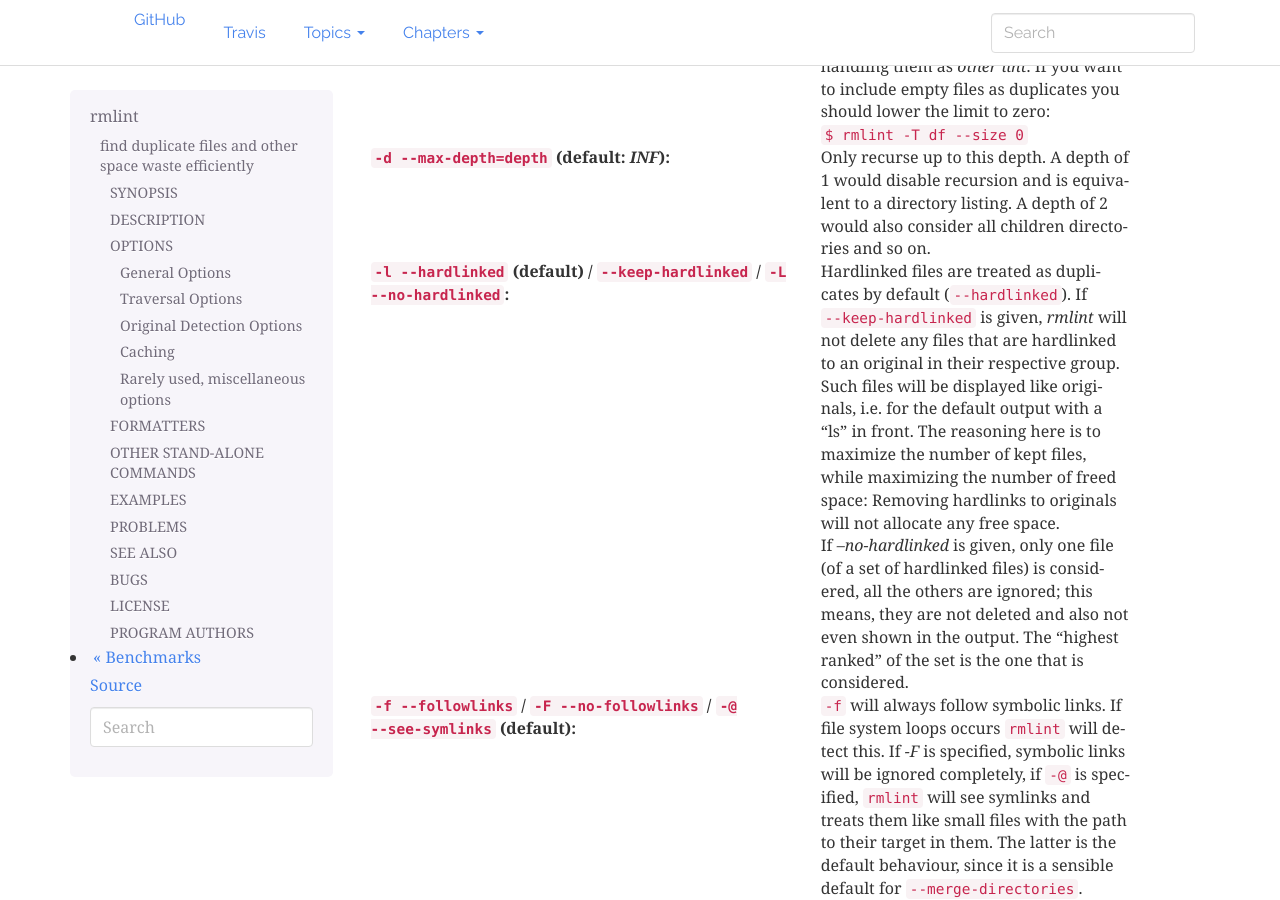
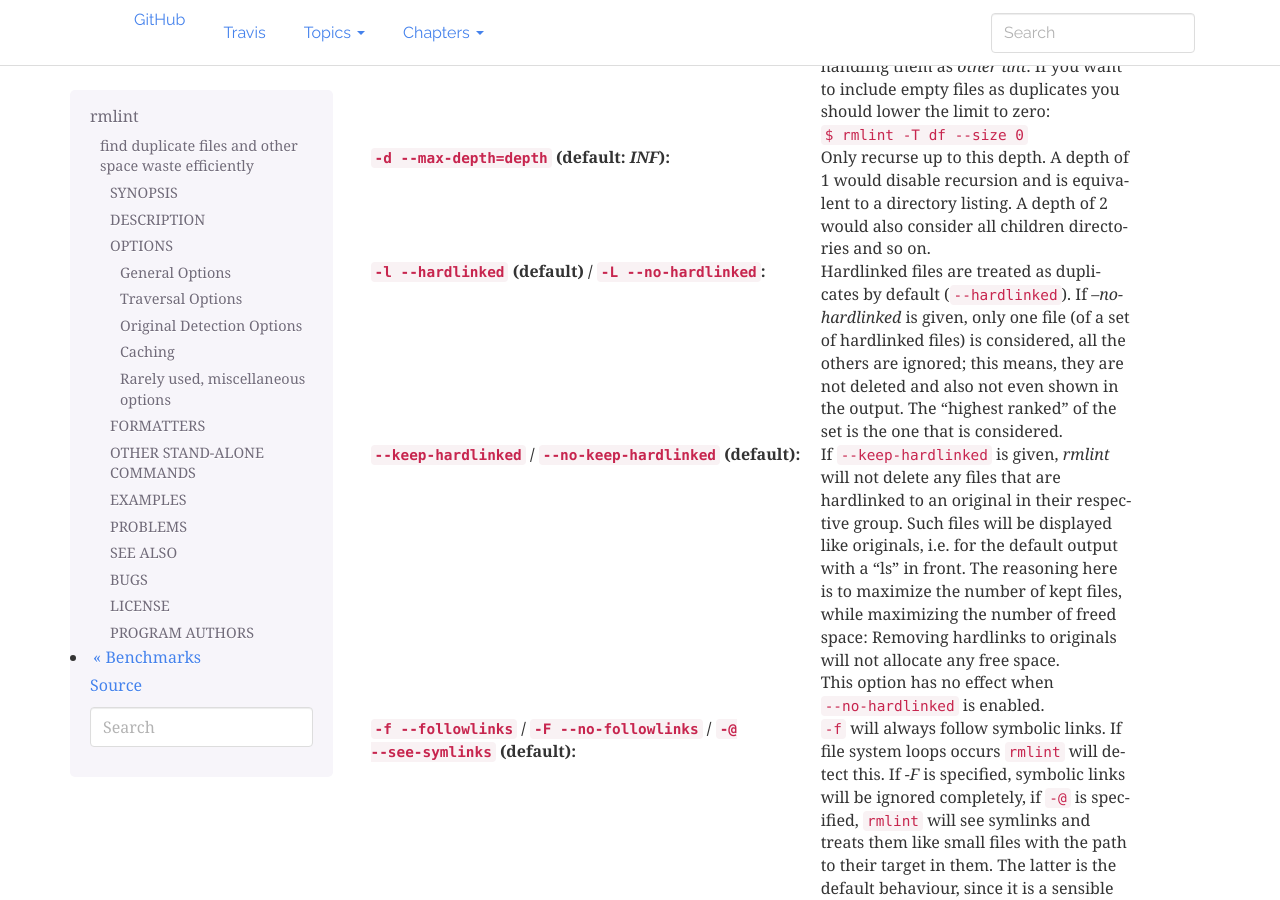
Before and after one commit to sahib/rmlint, a Sphinx documentation site: the page built from docs/rmlint.1.rst, in a window 1280 px wide and 900 px high, scrolled down 4634 px. Built offline with Sphinx 7.4.7, drawn with Linux system fonts in a browser that asks for light colours.

Commit message:
cmdline: add --no-keep-hardlinked, document
This flag allows the keep_hardlinked_dupes option to be disabled.

Document --keep-hardlinked/--no-keep-hardlinked separately to avoid
giving the impression that they are overridden by
--hardlinked/--no-hardlinked or vice-versa. Even though their effects
interact, they are handled indepdendently in the option parsing.

```diff
--- a/docs/rmlint.1.rst
+++ b/docs/rmlint.1.rst
@@ -317,20 +317,24 @@
     equivalent to a directory listing. A depth of 2 would also consider all
     children directories and so on.
 
-:``-l --hardlinked`` (**default**) / ``--keep-hardlinked`` / ``-L --no-hardlinked``:
+:``-l --hardlinked`` (**default**) / ``-L --no-hardlinked``:
 
     Hardlinked files are treated as duplicates by default (``--hardlinked``). If
-    ``--keep-hardlinked`` is given, `rmlint` will not delete any files that are
+    `--no-hardlinked` is given, only one file (of a set of hardlinked files) is
+    considered, all the others are ignored; this means, they are not deleted and
+    also not even shown in the output. The "highest ranked" of the set is the
+    one that is considered.
+
+:``--keep-hardlinked`` / ``--no-keep-hardlinked`` (**default**):
+
+    If ``--keep-hardlinked`` is given, `rmlint` will not delete any files that are
     hardlinked to an original in their respective group. Such files will be
     displayed like originals, i.e. for the default output with a "ls" in front.
     The reasoning here is to maximize the number of kept files, while maximizing
     the number of freed space: Removing hardlinks to originals will not allocate
     any free space.
 
-    If `--no-hardlinked` is given, only one file (of a set of hardlinked files)
-    is considered, all the others are ignored; this means, they are not
-    deleted and also not even shown in the output. The "highest ranked" of the
-    set is the one that is considered.
+    This option has no effect when ``--no-hardlinked`` is enabled.
 
 :``-f --followlinks`` / ``-F --no-followlinks`` / ``-@ --see-symlinks`` (**default**):
 
```
Also changed, not shown: 1 other file.
